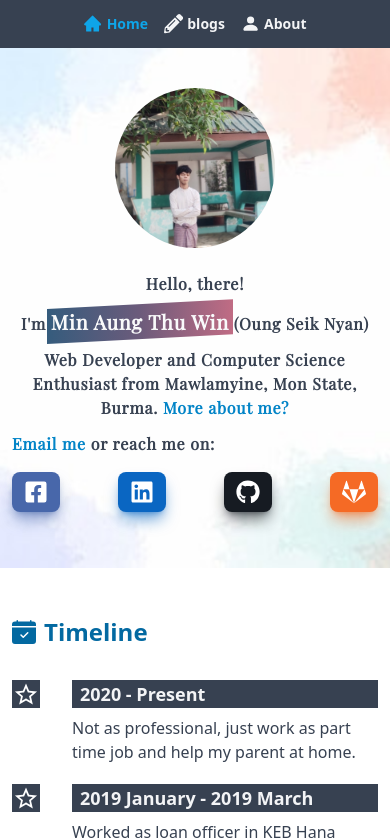
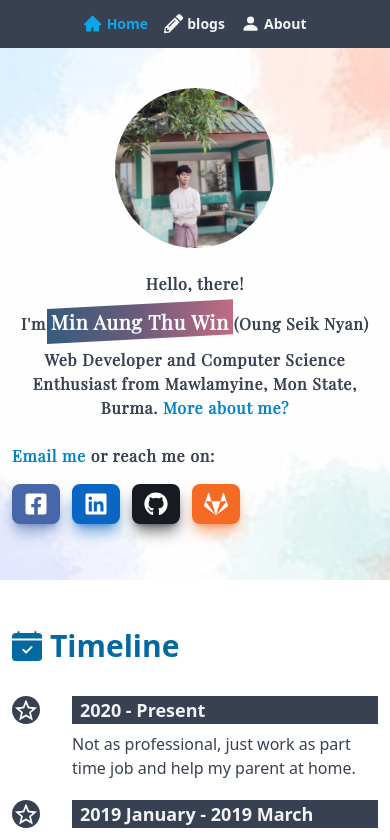
Before and after one commit to Oungseik/Oungseik.github.io.old, a Next.js app: page / in a window 390 px wide. Shown: the top 840 px of the page. Built offline with nearby package versions, Linux system fonts and the light colour scheme.

Commit message:
style: make some changes on styles

```diff
--- a/src/components/layout/SocialMedia.tsx
+++ b/src/components/layout/SocialMedia.tsx
@@ -65,7 +65,7 @@ function SocialMediaButton({
 
 function SocialMedia() {
   return (
-    <div className='text-left md:block md:pt-8'>
+    <div className='pt-3 text-left md:block md:pt-8'>
       <p>
         <a
           href='mailto:mhemaungthuwin@gmail.com'
@@ -75,7 +75,7 @@ function SocialMedia() {
         </a>
         or reach me on:
       </p>
-      <ul className='flex justify-between space-x-3 py-4 font-roboto text-base'>
+      <ul className='flex justify-start space-x-3 py-4 font-roboto text-base md:justify-between'>
         {socialMedias.map((sm) => (
           <SocialMediaButton key={sm.type} {...sm} />
         ))}
--- a/src/components/layout/Timelines.tsx
+++ b/src/components/layout/Timelines.tsx
@@ -44,7 +44,7 @@ function TimeLine({ from, to, title, description }: TimeLineProps) {
         <div className='flex space-x-8'>
           <IoMdStarOutline
             size='1.75rem'
-            className='shrink-0 bg-gray-700 text-white'
+            className='shrink-0 rounded-full bg-gray-700 text-white'
           />
           <div className='grow space-y-2'>
             <h2 className=' bg-gray-700 px-2 text-lg text-base font-semibold text-gray-100 md:text-xl'>
@@ -62,7 +62,7 @@ function TimeLine({ from, to, title, description }: TimeLineProps) {
 function Timelines() {
   return (
     <div className='mx-auto animate-fadein-timeline px-3 py-12 md:max-w-[548px] md:px-0 md:py-16'>
-      <h2 className='md flex items-center pb-8 text-2xl font-semibold text-sky-700 md:pb-10 md:text-3xl'>
+      <h2 className='md flex items-center pb-8 text-3xl font-semibold text-sky-700 md:pb-10'>
         <BsFillCalendarCheckFill />
         <span className='pl-2'>Timeline</span>
       </h2>
```
